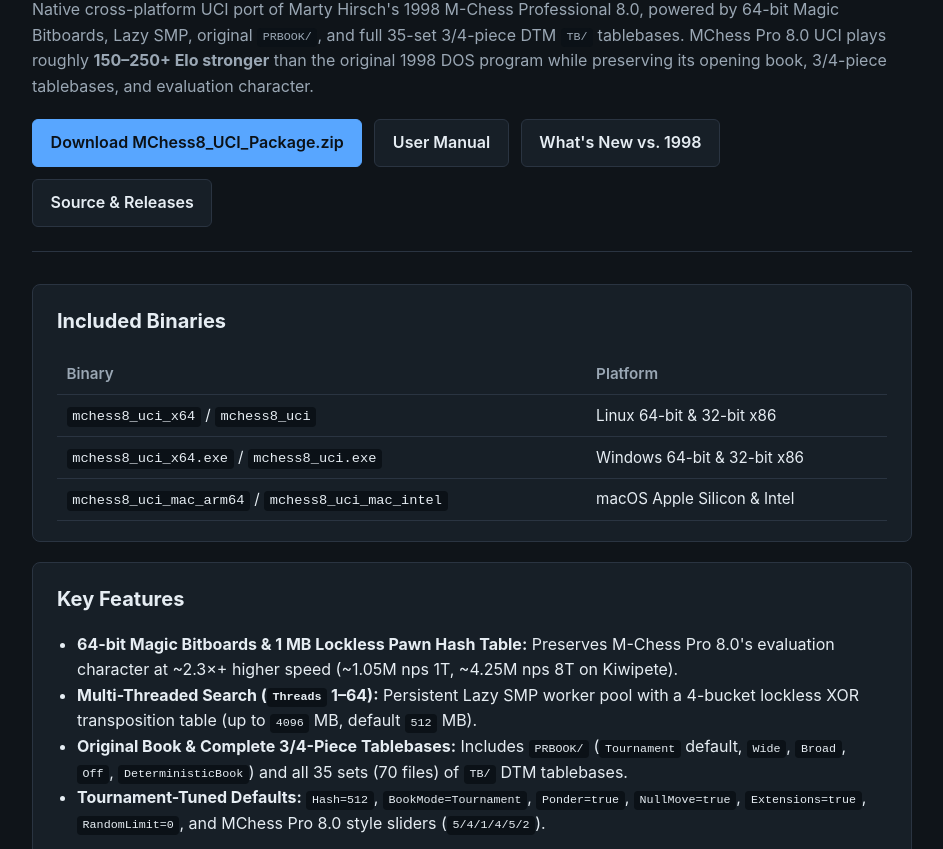
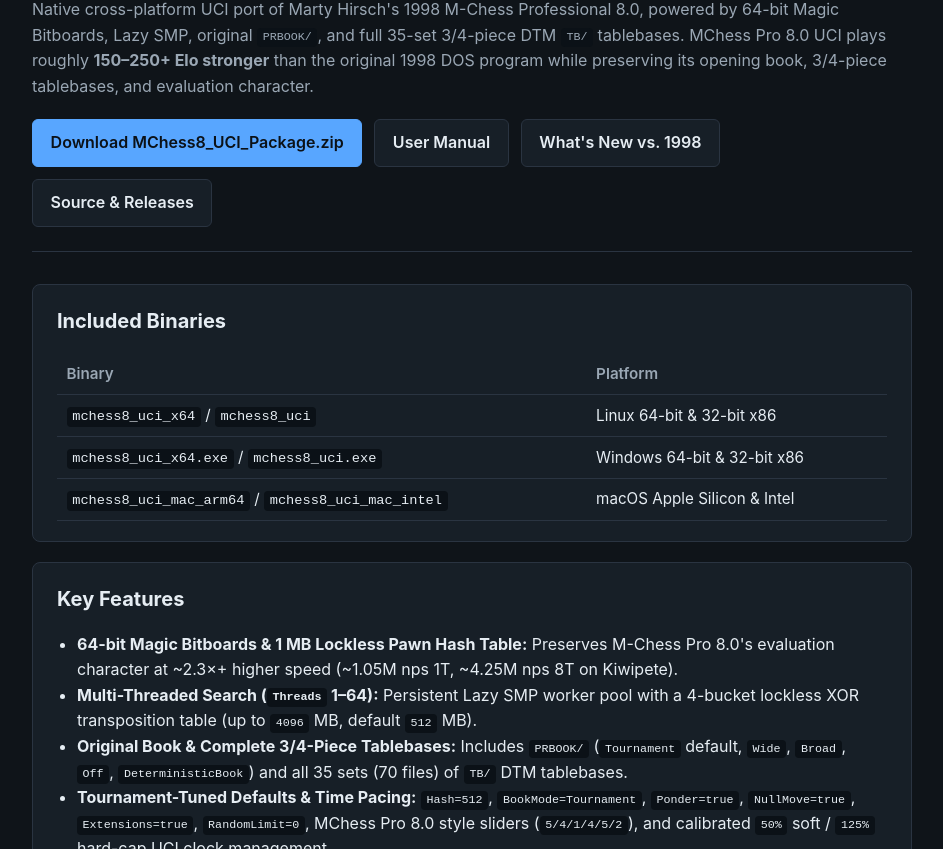
Before and after one commit to tedsummers/MChess8-UCI, a plain HTML site: page index.html in a window 1280 px wide. Shown: the part 103-952 px from the top of the page, without its empty margins (168-1111 px from the left). Drawn offline with Linux system fonts and the light colour scheme.

Commit message:
Update docs and landing page for calibrated UCI time management

```diff
--- a/index.html
+++ b/index.html
@@ -56,7 +56,7 @@
         <li><strong>64-bit Magic Bitboards &amp; 1 MB Lockless Pawn Hash Table:</strong> Preserves M-Chess Pro 8.0's evaluation character at ~2.3×+ higher speed (~1.05M nps 1T, ~4.25M nps 8T on Kiwipete).</li>
         <li><strong>Multi-Threaded Search (<code>Threads</code> 1–64):</strong> Persistent Lazy SMP worker pool with a 4-bucket lockless XOR transposition table (up to <code>4096</code> MB, default <code>512</code> MB).</li>
         <li><strong>Original Book &amp; Complete 3/4-Piece Tablebases:</strong> Includes <code>PRBOOK/</code> (<code>Tournament</code> default, <code>Wide</code>, <code>Broad</code>, <code>Off</code>, <code>DeterministicBook</code>) and all 35 sets (70 files) of <code>TB/</code> DTM tablebases.</li>
-        <li><strong>Tournament-Tuned Defaults:</strong> <code>Hash=512</code>, <code>BookMode=Tournament</code>, <code>Ponder=true</code>, <code>NullMove=true</code>, <code>Extensions=true</code>, <code>RandomLimit=0</code>, and MChess Pro 8.0 style sliders (<code>5/4/1/4/5/2</code>).</li>
+        <li><strong>Tournament-Tuned Defaults &amp; Time Pacing:</strong> <code>Hash=512</code>, <code>BookMode=Tournament</code>, <code>Ponder=true</code>, <code>NullMove=true</code>, <code>Extensions=true</code>, <code>RandomLimit=0</code>, MChess Pro 8.0 style sliders (<code>5/4/1/4/5/2</code>), and calibrated <code>50%</code> soft / <code>125%</code> hard-cap UCI clock management.</li>
       </ul>
     </section>
 
```
Also changed, not shown: 2 other files.
